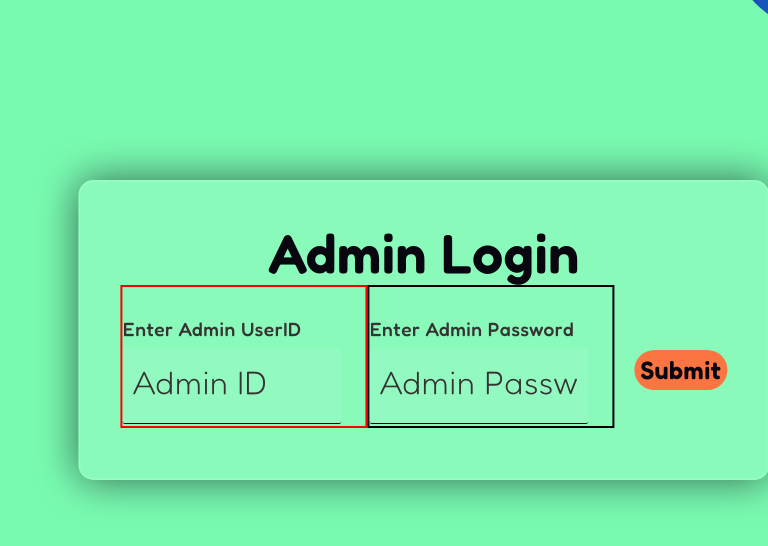
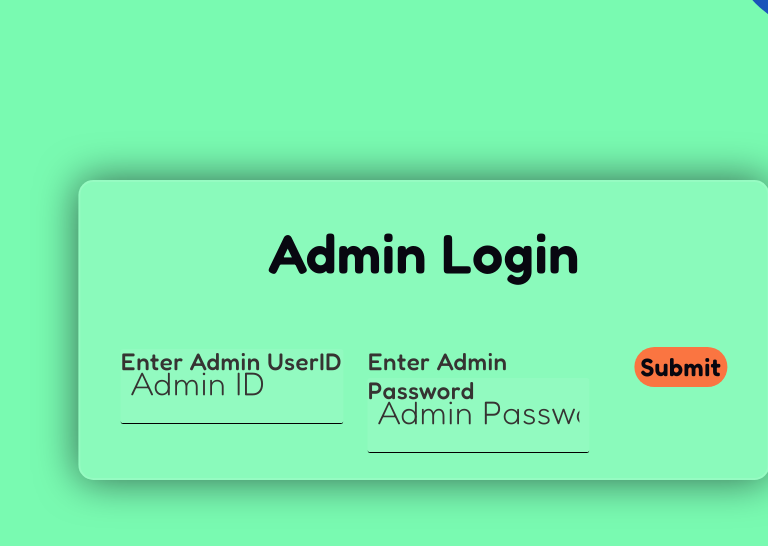
Before and after one commit to Sarthak-choudhari-8/QBProject, a React (Vite) app in the folder client/: page /admin in a window 768 px wide. Shown: the top 546 px of the page. Built offline with nearby package versions, Linux system fonts and the light colour scheme; no server answers.

Commit message:
Update admin.css

```diff
--- a/client/src/UI_Design/admin.css
+++ b/client/src/UI_Design/admin.css
@@ -111,13 +111,13 @@ color: #080710;
     width: 100%;
 }
 .admin-inp1{
-    border: 2px solid red;
+/*     border: 2px solid red; */
     width: 40%;
 }
 
 .admin-inp2{
     width: 40%;
-    border: 2px solid black;
+/*     border: 2px solid black; */
 }
 
 
@@ -302,12 +302,13 @@ margin-left:40px;
         }
 
         #admin-form-label{
-            display: block;
 /*            visibility: hidden; */
 
              display: block;
-    margin-top: 30px;
-    font-size: 1.2rem;
+/*     margin-top: 30px; */
+          position:relative;
+          top:35px;
+    font-size: 1.5rem;
     font-weight: 500;
     color: #363332;
         }
@@ -330,13 +331,13 @@ margin-left:40px;
 
         .admin-input{
            height: 75px;
-            font-size: 1.5rem;
+            font-size: 1.4rem;
             font-weight: 300;
 
         }
         ::placeholder{
             color: #363332;
-            font-size: 1.25rem;
+            font-size: 0rem;
         }
 
         .admin-button{
```
